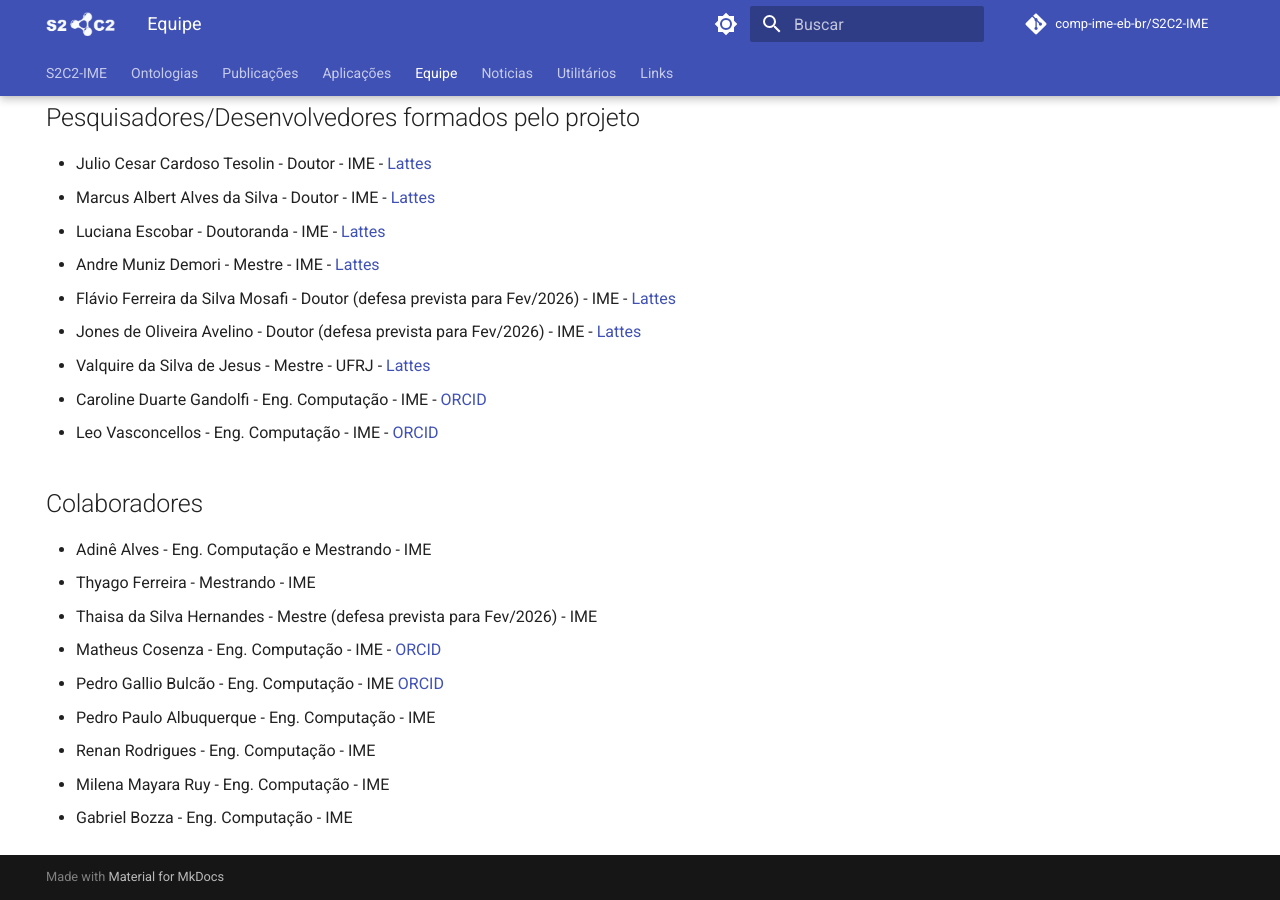
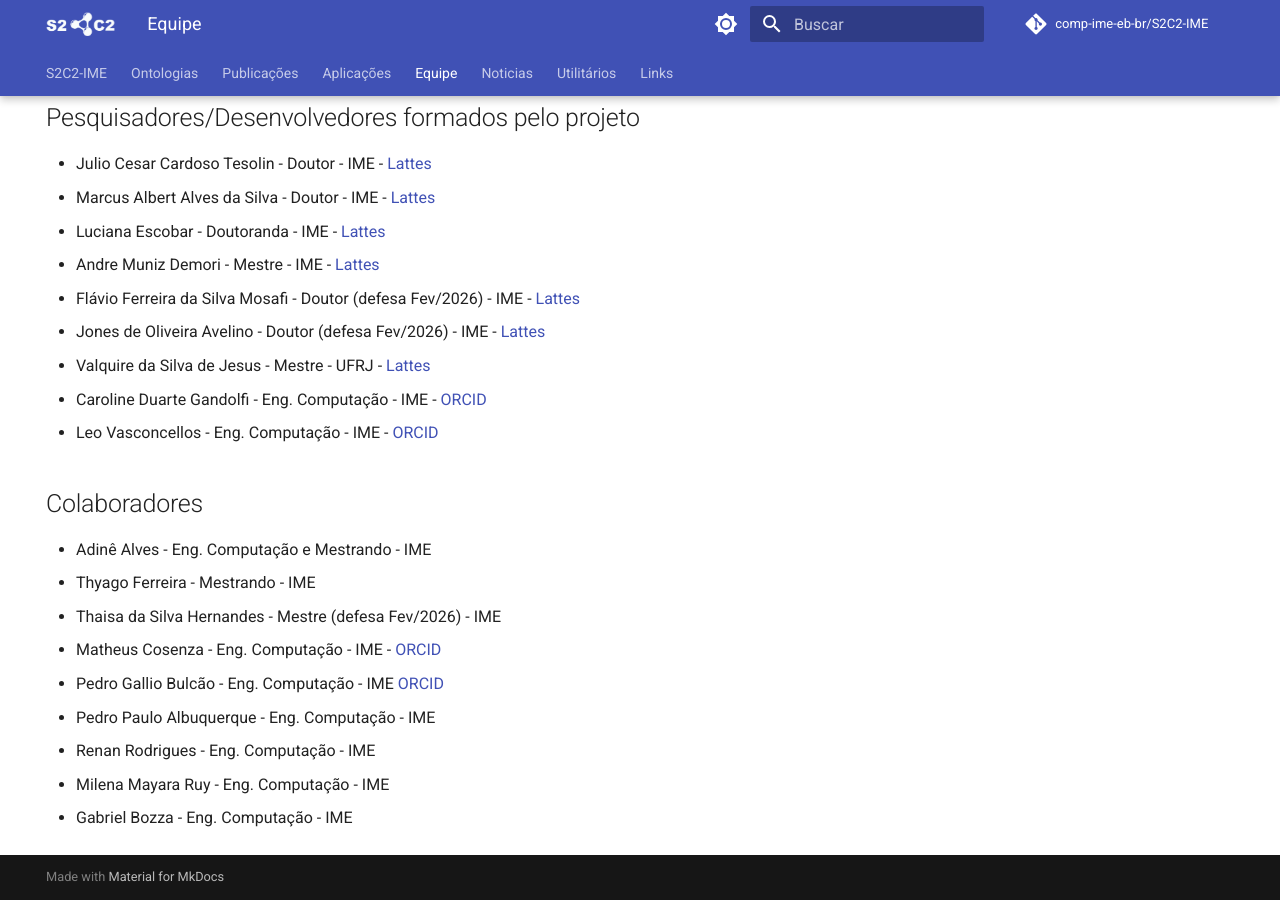
Before and after one commit to comp-ime-eb-br/S2C2-IME, an MkDocs documentation site: the page built from docs/equipe.md, in a window 1280 px wide and 900 px high, scrolled down 562 px. Built offline with MkDocs 1.6.1 and Material for MkDocs 9.7.7, drawn with Linux system fonts in a browser that asks for light colours; comment, search, counter and statistics services are not loaded.

Commit message:
Update equipe.md

```diff
--- a/docs/equipe.md
+++ b/docs/equipe.md
@@ -21,8 +21,8 @@ hide:
 - Marcus Albert Alves da Silva - Doutor - IME - [Lattes](http://lattes.cnpq.br/2881869764006083)
 - Luciana Escobar - Doutoranda - IME - [Lattes](http://lattes.cnpq.br/3544952699818599)
 - Andre Muniz Demori - Mestre - IME - [Lattes](http://lattes.cnpq.br/4798474703355068)
-- Flávio Ferreira da Silva Mosafi - Doutor (defesa prevista para Fev/2026) - IME - [Lattes](http://lattes.cnpq.br/0601021723340429)
-- Jones de Oliveira Avelino	- Doutor (defesa prevista para Fev/2026) - IME - [Lattes](http://lattes.cnpq.br/0111943490858704)
+- Flávio Ferreira da Silva Mosafi - Doutor (defesa Fev/2026) - IME - [Lattes](http://lattes.cnpq.br/0601021723340429)
+- Jones de Oliveira Avelino	- Doutor (defesa Fev/2026) - IME - [Lattes](http://lattes.cnpq.br/0111943490858704)
 - Valquire da Silva de Jesus - Mestre - UFRJ - [Lattes](http://lattes.cnpq.br/2808697732330017)
 - Caroline Duarte Gandolfi - Eng. Computação - IME - [ORCID](https://orcid.org/0009-0006-1173-8600)
 - Leo Vasconcellos - Eng. Computação - IME - [ORCID](https://orcid.org/0009-0005-9020-3059)
@@ -30,7 +30,7 @@ hide:
 ## Colaboradores
 - Adinê Alves - Eng. Computação e Mestrando - IME
 - Thyago Ferreira - Mestrando - IME
-- Thaisa da Silva Hernandes - Mestre (defesa prevista para Fev/2026) - IME
+- Thaisa da Silva Hernandes - Mestre (defesa Fev/2026) - IME
 - Matheus Cosenza - Eng. Computação - IME - [ORCID](https://orcid.org/0009-0008-4329-0956)
 - Pedro Gallio Bulcão - Eng. Computação - IME [ORCID](https://orcid.org/0009-0008-6666-0104)
 - Pedro Paulo Albuquerque - Eng. Computação - IME
```
